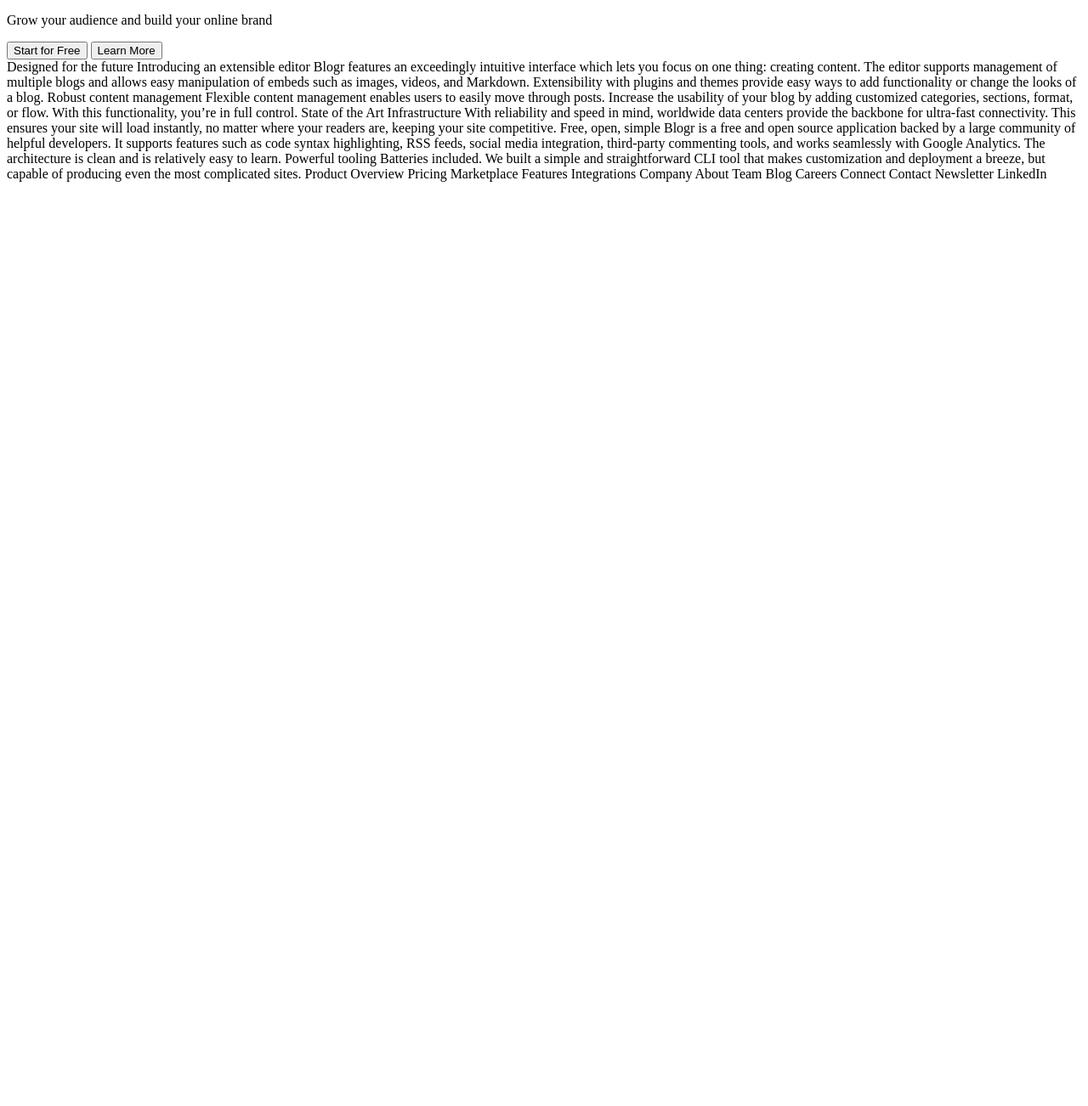
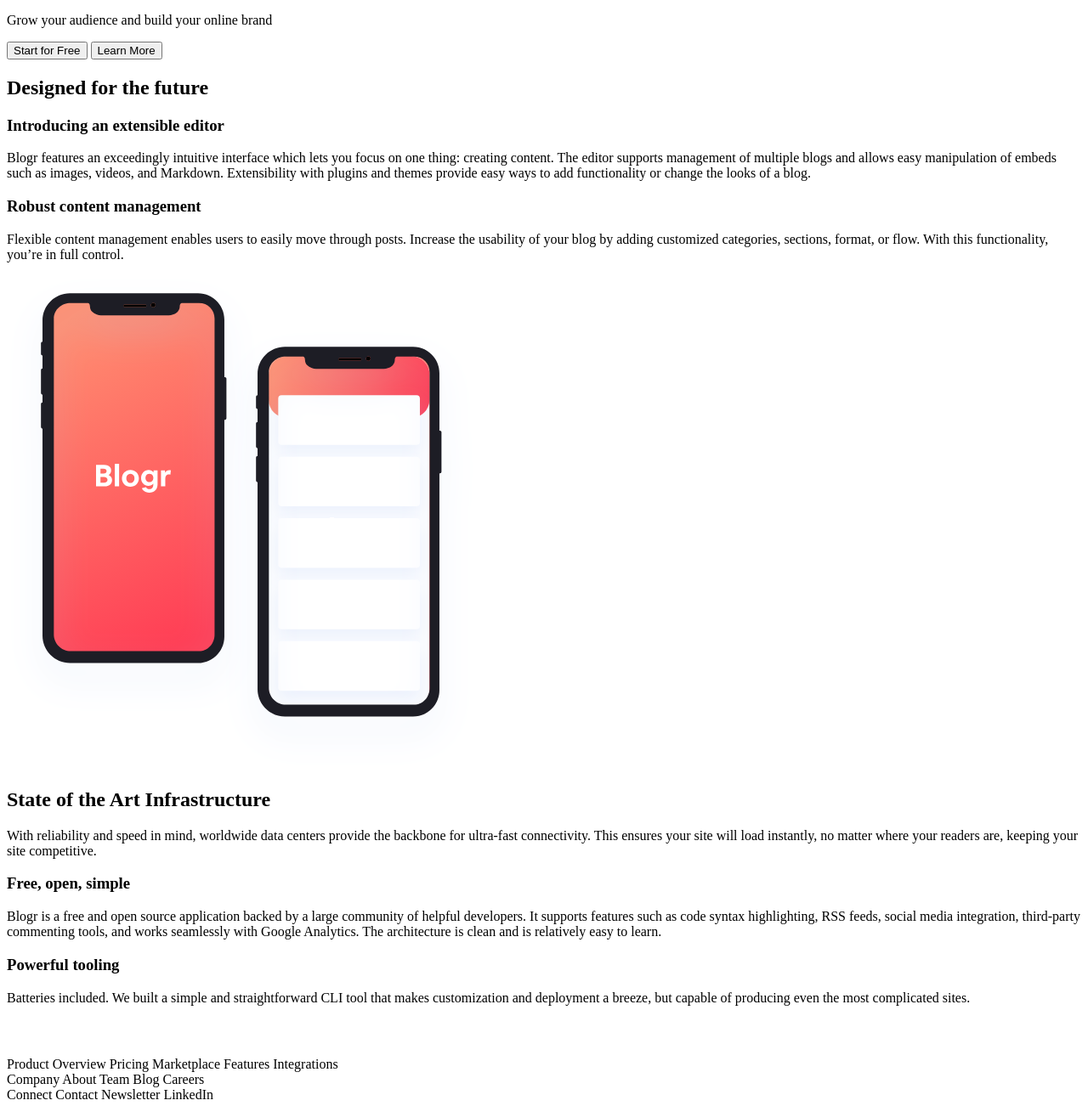
Before and after one commit to AndresViracacha/Reto14-BlogrLanding-FrontEndMentor, a plain HTML site: page index.html in a window 1280 px wide. Shown: the part 440-1742 px from the top of the page at 85% size. Before the commit the page ends 800 px from the top, so only its background shows below. Drawn offline with Linux system fonts and the light colour scheme.

Commit message:
terminado el html

```diff
--- a/index.html
+++ b/index.html
@@ -49,7 +49,6 @@
           </ul>
         </nav>
       </div>
-
       <div>
         <button>Login</button>
         <button>Sign Up</button>
@@ -61,42 +60,68 @@
     <p>
       Grow your audience and build your online brand
     </p>
+    <div>
       <button>Start for Free</button>
       <button>Learn More</button>
+    </div>
   </header>
-
-
-
-
-
-
-
+  <main>
+    <section>
+      <h2>
         Designed for the future
-
+      </h2>
+      <div>
+        <h3>
           Introducing an extensible editor
+        </h3>
+        <p>
           Blogr features an exceedingly intuitive interface which lets you focus on one thing: creating content.
           The editor supports management of multiple blogs and allows easy manipulation of embeds such as images,
           videos, and Markdown. Extensibility with plugins and themes provide easy ways to add functionality or
           change the looks of a blog.
-
+        </p>
+        <h3>
           Robust content management
+        </h3>
+        <p>
           Flexible content management enables users to easily move through posts. Increase the usability of your blog
           by adding customized categories, sections, format, or flow. With this functionality, you’re in full control.
-
+        </p>
+      </div>
+    </section>
+    <section>
+      <img src="./images/illustration-phones.svg" alt="">
+      <div>
+        <h2>
           State of the Art Infrastructure
+        </h2>
+        <p>
           With reliability and speed in mind, worldwide data centers provide the backbone for ultra-fast connectivity.
           This ensures your site will load instantly, no matter where your readers are, keeping your site competitive.
-
-  Free, open, simple
+        </p>
+      </div>
+    </section>
+    <section>
+      <div>
+        <h3>Free, open, simple</h3>
+        <p>
           Blogr is a free and open source application backed by a large community of helpful developers. It supports
           features such as code syntax highlighting, RSS feeds, social media integration, third-party commenting tools,
           and works seamlessly with Google Analytics. The architecture is clean and is relatively easy to learn.
+        </p>
+        <h3>Powerful tooling</h3>
+        <p>
+          Batteries included. We built a simple and straightforward CLI tool that makes customization and deployment a
+          breeze, but capable of producing even the most complicated sites.
+        </p>
+      </div>
+    </section>
+  </main>
 
-  Powerful tooling
-  Batteries included. We built a simple and straightforward CLI tool that makes customization and deployment a breeze,
-  but
-  capable of producing even the most complicated sites.
+  <footer>
+    <img src="./images/logo.svg" alt="">
 
+    <div>
       Product
 
       Overview
@@ -104,20 +129,23 @@
       Marketplace
       Features
       Integrations
-
+    </div>
+    <div>
       Company
 
       About
       Team
       Blog
       Careers
-
+    </div>
+    <div>
       Connect
 
       Contact
       Newsletter
       LinkedIn
-
+    </div>
+  </footer>
 </body>
 
 </html>
```
Lines whose indentation alone changed are shown as unchanged.
